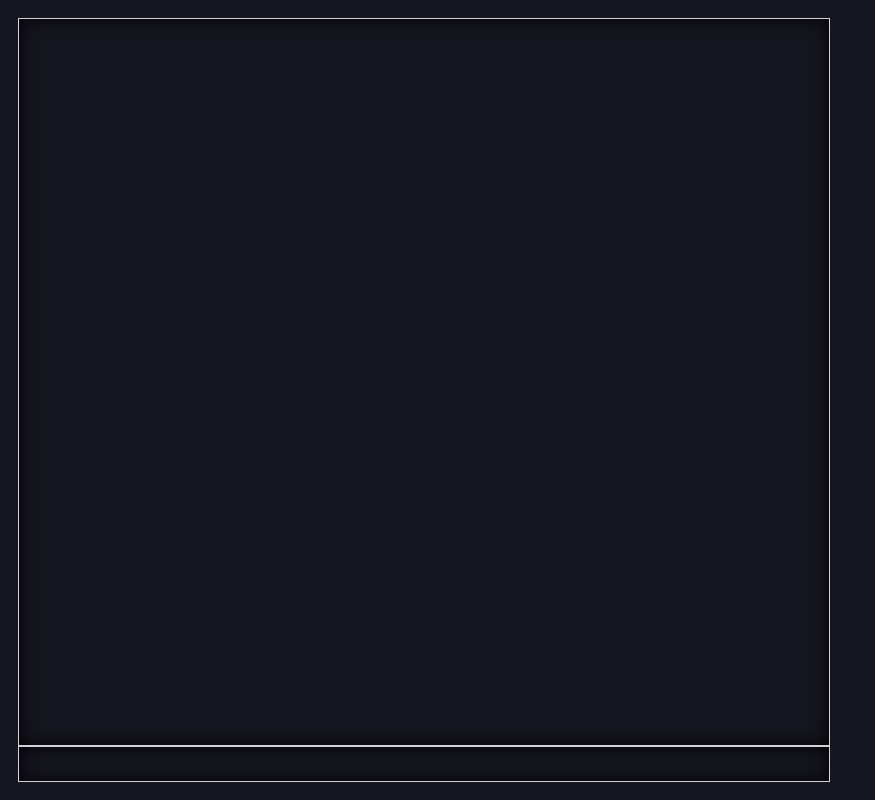
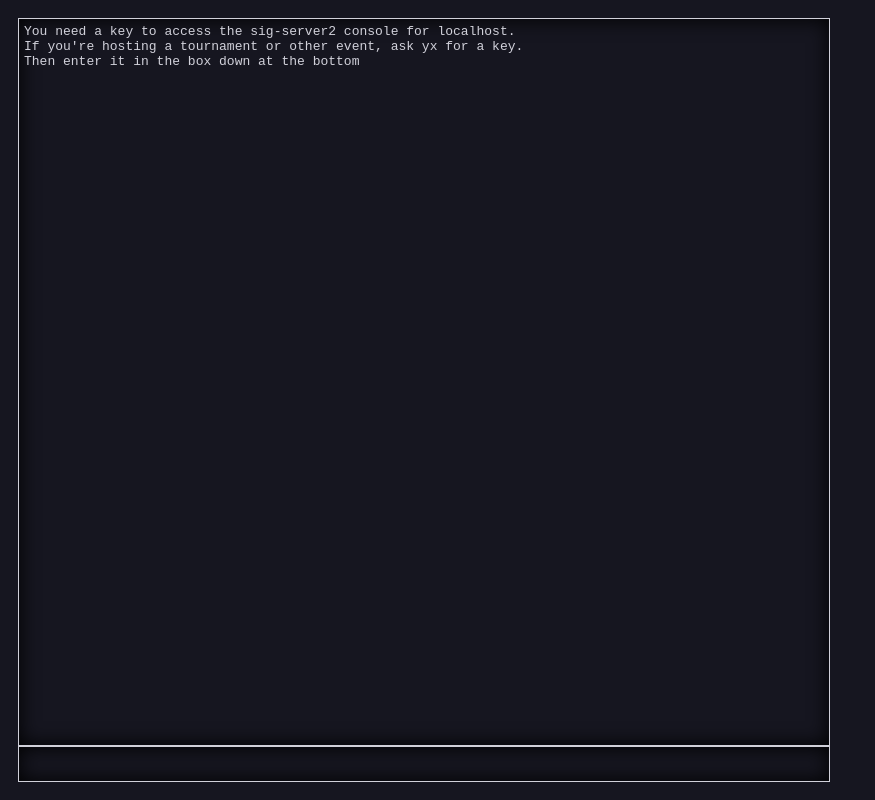
Before and after one commit to 8y8x/sig-server2, a website: page console.html in a window 1280 px wide. Shown: the whole page, without its empty margins (0-875 px from the left). Drawn offline with Linux system fonts and the light colour scheme.

Commit message:
fix broken console

```diff
--- a/console.html
+++ b/console.html
@@ -4,12 +4,11 @@
 	<title>sig-server2 console online</title>
 </head>
 <body style="background: #161620; color: #d1d1da; font: 1em monospace; padding: 10px;">
-	<div id="output" style="display: block; border: 1px solid #d1d1da; box-shadow: inset 0px 0px 20px #000; color: inherit; font: inherit; outline: none; resize: none; background: inherit; width: 100%; height: calc(100vh - 84px); max-width: 800px; padding: 5px;"></div>
+	<textarea id="output" style="display: block; border: 1px solid #d1d1da; box-shadow: inset 0px 0px 20px #000; color: inherit; font: inherit; outline: none; resize: none; background: inherit; width: 100%; height: calc(100vh - 84px); max-width: 800px; padding: 5px;"></textarea>
 	<input id="input" style="display: block; border: 1px solid #d1d1da; box-shadow: inset 0px 0px 20px #000; color: inherit; font: inherit; outline: none; resize: none; padding: 5px; background: inherit; width: 100%; height: 24px; max-width: 800px; padding: 5px;">
 	<script>
 		output.value = ''; // browsers try to remember console history
 		const put = l => {
-			const span = document.createElement('div');
 			output.value += l + '\n';
 			output.scrollTop = output.scrollHeight;
 		};
```
